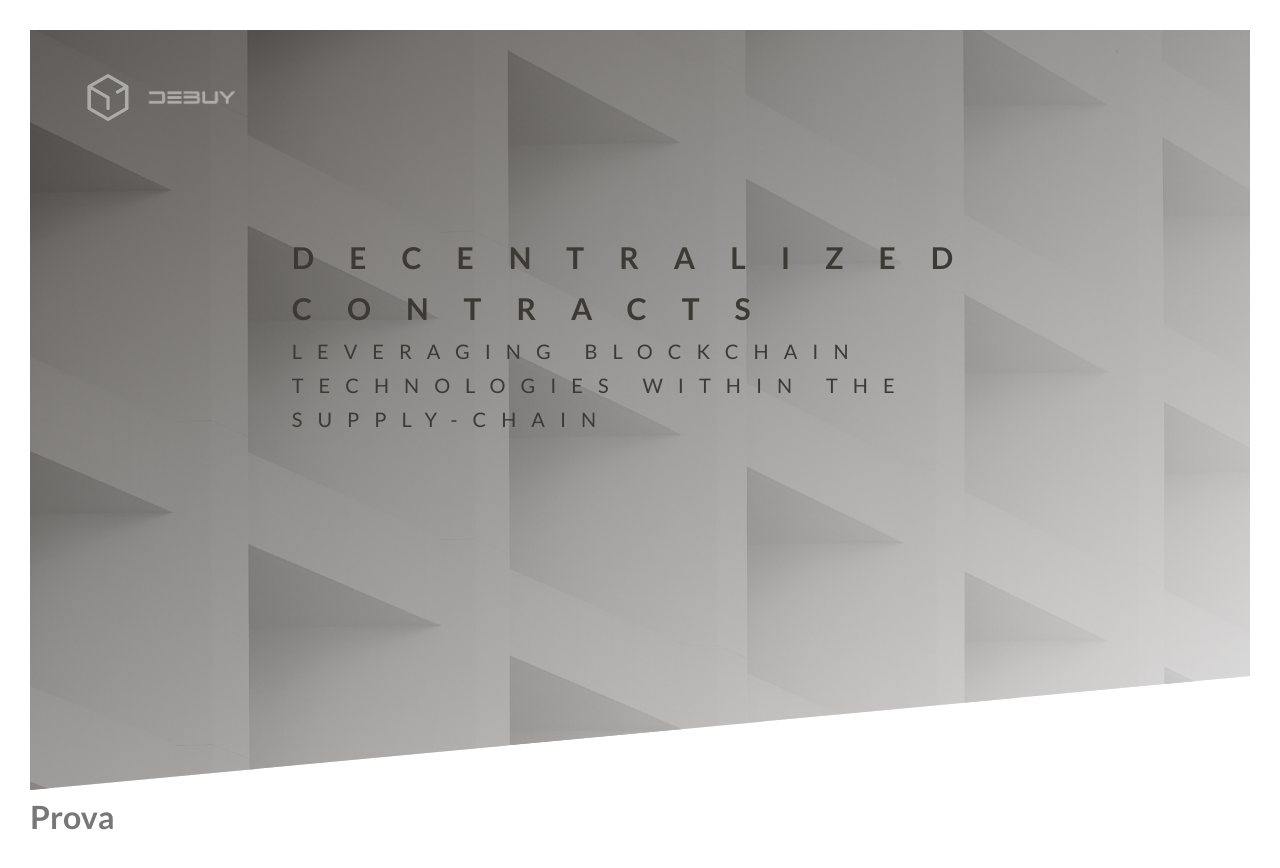
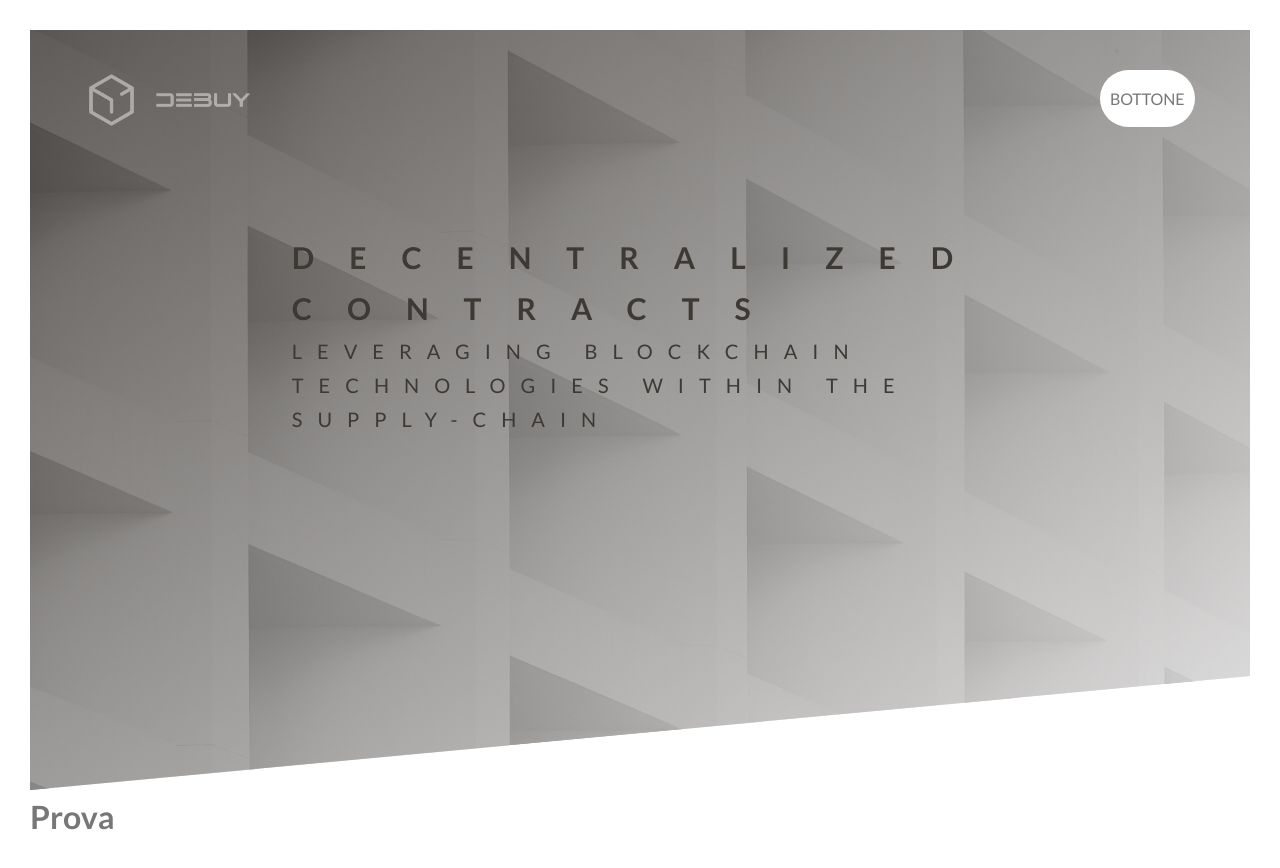
Before and after one commit to debuy-co/landingPage, a React (Create React App) app: page / in a window 1280 px wide. Shown: the top 868 px of the page. Built offline with nearby package versions, Linux system fonts and the light colour scheme.

Commit message:
Building a Complex Animated Button - Part 1

```diff
--- a/src/components/layout/Header.js
+++ b/src/components/layout/Header.js
@@ -12,6 +12,13 @@ function Header() {
       <div className={classes.logo_box}>
         <img src={logo} alt="Logo" className={classes.logo}></img>
         <img src={logoName} alt="LogoName" className={classes.logo}></img>
+      </div>
+
+      <div className={classes.button_box}>
+        {/*The anchor tag in HTML is used to navigate to different web pages using an href attribute, wew use it instead of the button element*/}
+        <a href="a" className={`${classes.btn} ${classes.btn_white}`}>
+          Bottone
+        </a>{" "}
       </div>
 
       {/* we put the text inside the div so that we can center all in the middle of the header */}
--- a/src/components/layout/Header.module.css
+++ b/src/components/layout/Header.module.css
@@ -16,6 +16,11 @@
   ); /*this gives the cut out effect on the back ground image*/
 
   position: relative;
+  /*
+  when using "position" in CSS we have to consider:
+  RELATIVE -> The element is positioned according to the normal flow of the document, and then offset relative to itself based on the values of top, right, bottom, and left.
+  ABSOLUTE -> The element is removed from the normal document flow, and no space is created for the element in the page layout. It is positioned relative to its closest positioned ancestor, if any;
+  */
 }
 
 .logo_box {
@@ -26,7 +31,48 @@
 }
 
 .logo {
-  height: 55px;
+  height: 60px;
+}
+
+.button_box {
+  position: absolute;
+  top: 40px;
+  right: 150px;
+}
+
+/*A CSS pseudo-class is a keyword added to a selector that specifies a special state of the selected element(s). For example, the pseudo-class :hover can be used to select a button when a user's pointer hovers over the button and this selected button can then be styled.*/
+/*:
+link -> Matches links that have not yet been visited.
+visited -> Matches links that have been visited.
+*/
+/*we want to the "visited" state to looks exactly like the "link" state*/
+.btn:link,
+.btn:visited {
+  position: absolute; /**/
+  text-transform: uppercase;
+  text-decoration: none;
+  padding: 15px 10px; /*if we apply only 1 value it will apply for all, if we apply two instead it will cover top and lateral*/
+  display: inline-block; /*If we want to apply padding we need the inline-block property, The display CSS property sets whether an element is treated as a block or inline element and the layout used for its children, such as flow layout, grid or flex.*/
+  border-radius: 100px;
+  /*transition is another kind of animation, which is the more complex one usually*/
+  /*and the transition property has to be in the initial state*/
+  transition: all 0.2s; /*all the properties are enabled to be animated*/
+}
+
+.btn:hover {
+  transform: translateY(-3px); /*we move up a bit*/
+  box-shadow: 0 10px 20px rgba(0, 0, 0, 0.2); /*the shadow will be 10px down and 20px blur*/
+}
+
+/*this is when we click the state*/
+.btn:active {
+  transform: translateY(-1px);
+  box-shadow: 0 5px 10px rgba(0, 0, 0, 0.2);
+}
+
+.btn_white {
+  background-color: #fff;
+  color: #777;
 }
 
 .heading_primary {
@@ -113,3 +159,19 @@
     transform: translate(0);
   }
 }
+
+@keyframes increaseButtom {
+  0% {
+    opacity: 1;
+    transform: scale(1);
+  }
+  50% {
+    opacity: 1;
+    transform: scale(2);
+  }
+
+  100% {
+    opacity: 1;
+    transform: scale(1);
+  }
+}
```
